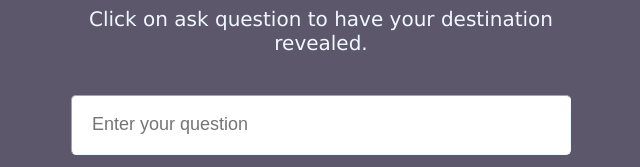
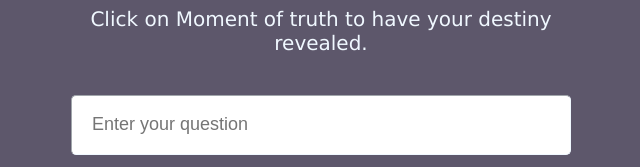
Before and after one commit to Ca-byte/maratona_explore, a plain HTML site: page index.html in a window 1280 px wide. Shown: the part 397-564 px from the top of the page, 319-959 px from the left. Drawn offline with Linux system fonts and the light colour scheme.

Commit message:
fix text

```diff
--- a/index.html
+++ b/index.html
@@ -20,7 +20,7 @@
                 Ready to know your fate!
             </h1>
             <p class="paragraph">
-                Click on ask question to have your destination revealed.
+                Click on Moment of truth to have your destiny revealed.
             </p>
 
             <input class="input" type="text" placeholder=" Enter your question" />
```
